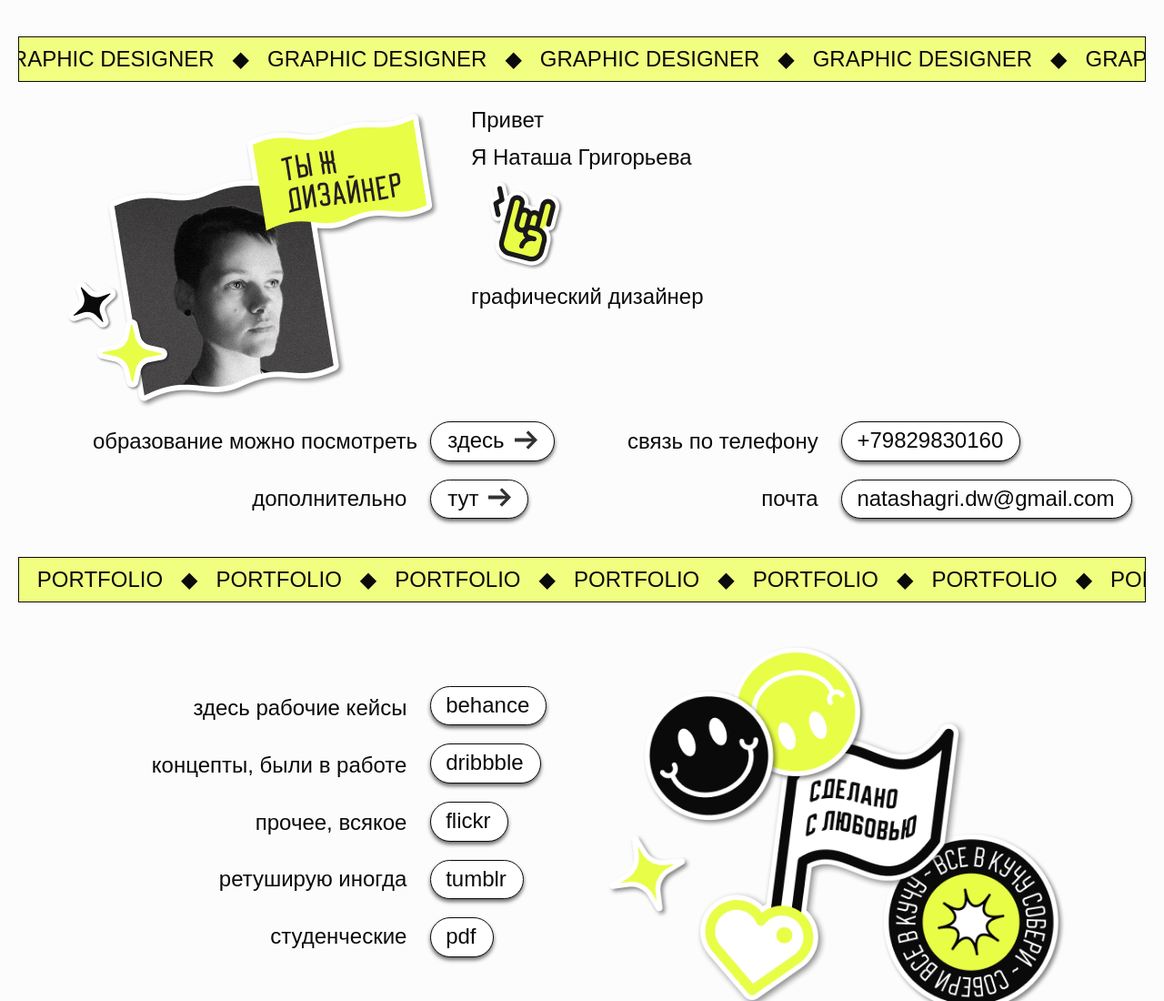
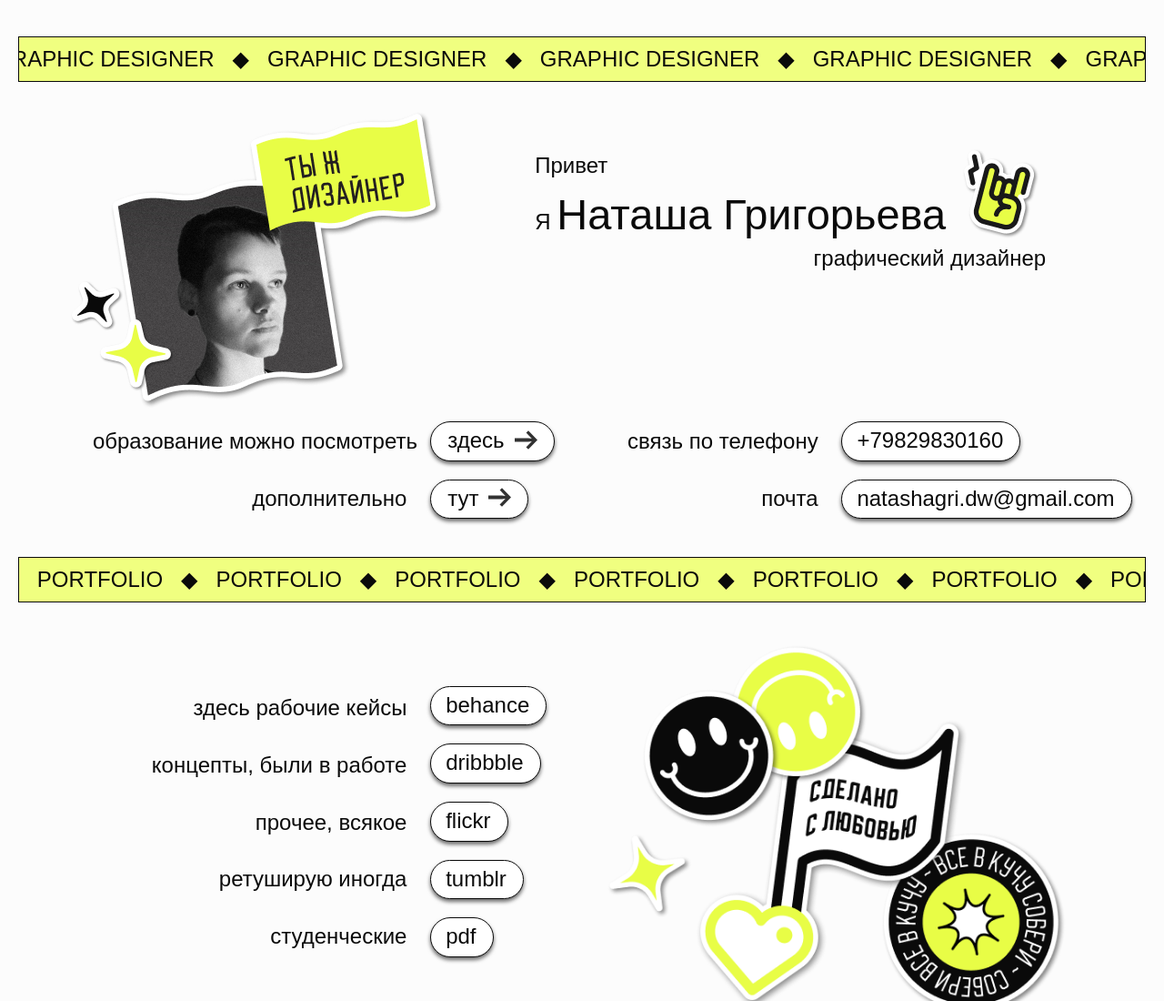
Before and after one commit to natasha-gri/links, a plain HTML site: page index.html in a window 1280 px wide. Shown: the top 1100 px of the page at 91% size. Drawn offline with Linux system fonts and the light colour scheme; a web font is replaced by a local one.

Commit message:
1-14.10.23-закончила базу 1920

```diff
--- a/index.html
+++ b/index.html
@@ -61,9 +61,11 @@
                       <img src="img/ava.png" alt="">
                     </div>
                     <div class="cover-header__columns__name">
-                      <p>Привет</p>
-                      <p>Я <span>Наташа Григорьева</span><img src="img/hand-rock.png" alt=""></p>
-                      <p>графический дизайнер</p>
+                      <div>
+                        <p>Привет</p>
+                        <p>Я <span>Наташа Григорьева</span><img src="img/hand-rock.png" alt=""></p>
+                        <p>графический дизайнер</p>
+                      </div>
                     </div>
                   </div>
                 </div>
--- a/style/scss/1_desctop-1920/layout/_body1-home.scss
+++ b/style/scss/1_desctop-1920/layout/_body1-home.scss
@@ -121,6 +121,31 @@
 
 .cover-header__columns{
   display: flex;
+  // justify-content: space-between;
+  &__ava{
+    width: 40%;
+    display: flex;
+    justify-content: center;
+  }
+  &__name{
+    width: 60%;
+    padding-top: 50px;
+    display: flex;
+    justify-content: center;
+    & span{
+      font-size: 47px;
+    }
+    & img{
+      margin-bottom: -19px;
+      display: inline-block;
+    }
+    & p:nth-child(1){
+      margin-bottom: -45px;
+    }
+    & p:nth-child(3){
+      text-align: right;
+    }
+  }
 }
 
 /*-------------------------------------------*/
```
Also changed, not shown: style/css/style.css, 1 other file.
